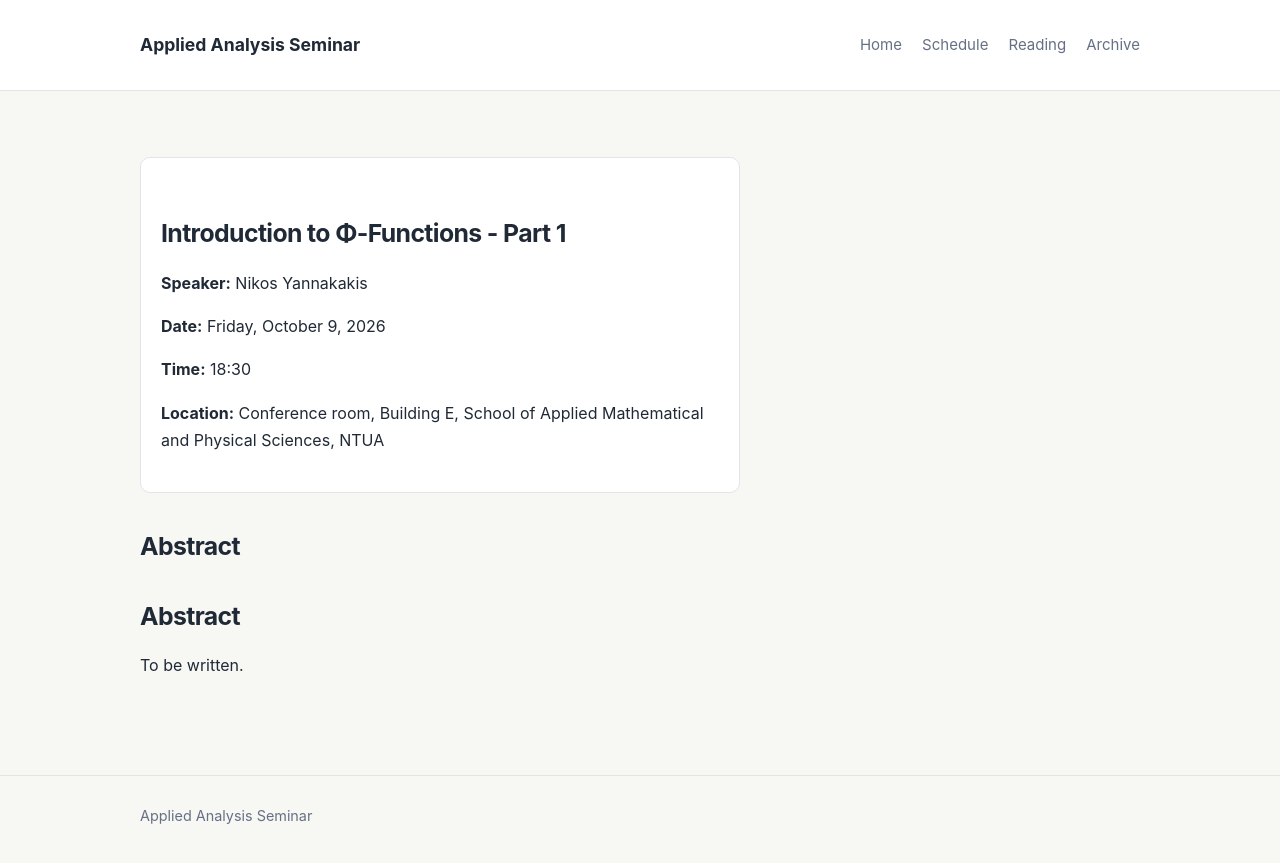
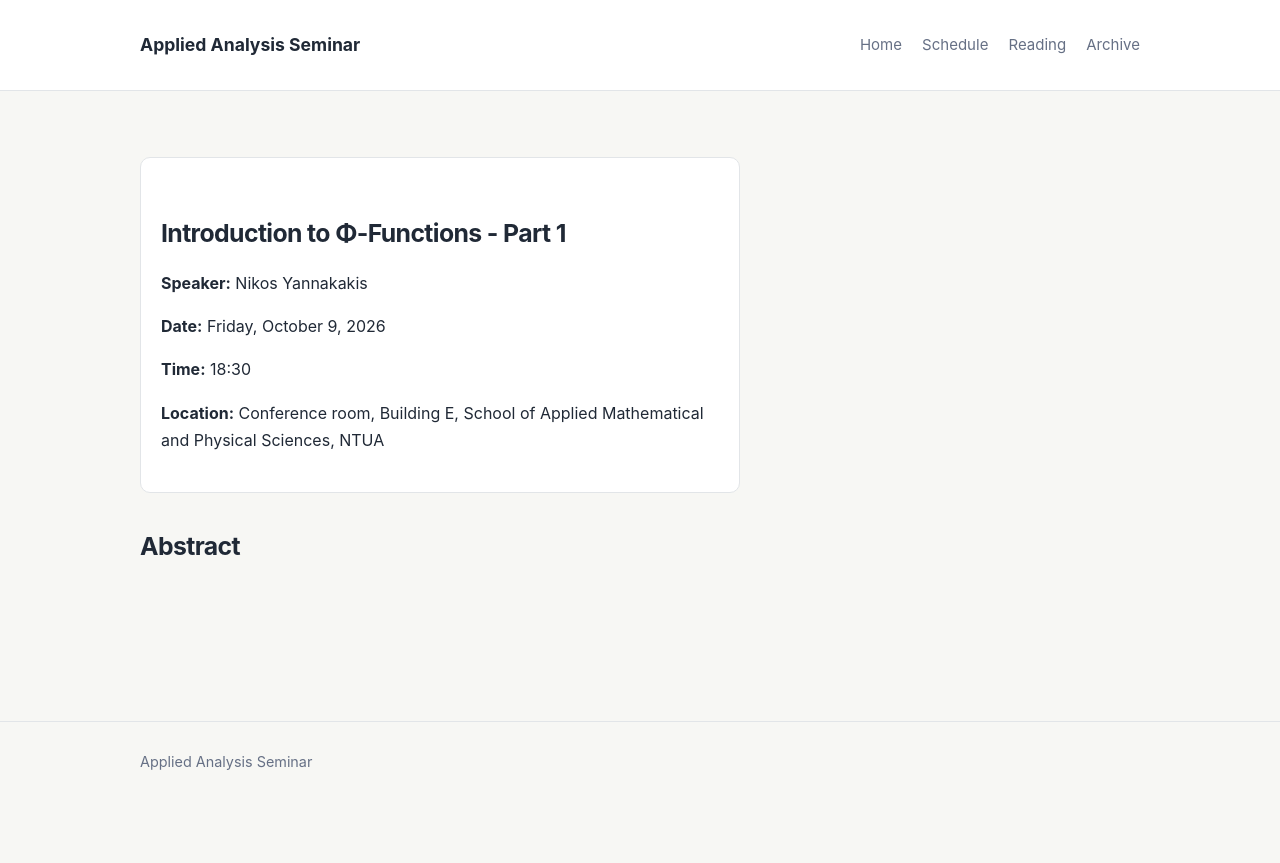
Before and after one commit to gvpantazis/math-seminar, a Jekyll site: the page built from _talks/2026-10-20-example.md, in a window 1280 px wide. Shown: the top 863 px of the page. Built offline with Jekyll 4.4.1, drawn with Linux system fonts in a browser that asks for light colours.

Commit message:
Update 2026-10-20-example.md

```diff
--- a/_talks/2026-10-20-example.md
+++ b/_talks/2026-10-20-example.md
@@ -10,7 +10,3 @@ categories:
   - Analysis
   - PDEs
 ---
-
-## Abstract
-
-To be written.
```
